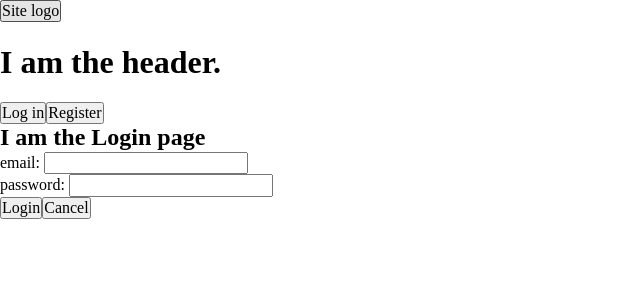
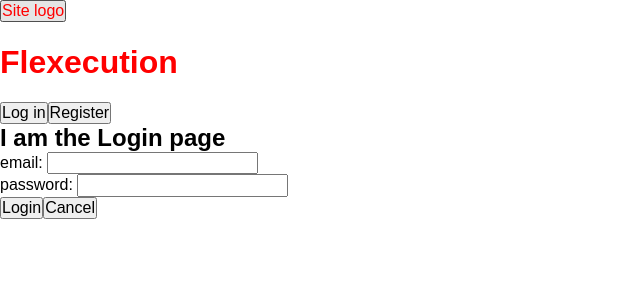
Before and after one commit to StuvaScript/exercise-frontend, a React (Vite) app: page /login in a window 1280 px wide. Shown: the top 300 px of the page, without its empty margins (0-640 px from the left). Built offline with nearby package versions, Linux system fonts and the light colour scheme.

Commit message:
Work on styling

```diff
--- a/src/index.css
+++ b/src/index.css
@@ -0,0 +1,3 @@
+body {
+  font-family: Arial, Helvetica, sans-serif;
+}
--- a/src/pages/AddEditExercise.jsx
+++ b/src/pages/AddEditExercise.jsx
@@ -77,9 +77,9 @@ export default function AddEditExercise() {
   };
 
   return (
-    <>
+    <div>
       <h2>I am the AddEditExercise page</h2>
-      <p>{exerciseID ? "Edit form" : "Add form"}</p>
+
       <form onSubmit={handleSubmit}>
         <label htmlFor="name">name: </label>
         <input
@@ -144,6 +144,6 @@ export default function AddEditExercise() {
         </Link>
       </form>
       {error.value && <p>{error.msg}</p>}
-    </>
+    </div>
   );
 }
--- a/src/pages/Dashboard.jsx
+++ b/src/pages/Dashboard.jsx
@@ -43,7 +43,7 @@ export default function Dashboard() {
   };
 
   return (
-    <>
+    <div>
       <h2>I am the Dashboard page</h2>
       <h3>Exercises</h3>
       <Link to="/add-edit-exercise">
@@ -53,6 +53,6 @@ export default function Dashboard() {
       {exercises.length > 0 && (
         <ExerciseContainer handleDelete={handleDelete} exercises={exercises} />
       )}
-    </>
+    </div>
   );
 }
--- a/src/pages/Header.jsx
+++ b/src/pages/Header.jsx
@@ -3,15 +3,16 @@ import { Link } from "react-router-dom";
 import AuthContext from "../context/AuthContext";
 import LoginRegisterButtons from "../components/LoginRegisterButtons";
 import LogoutButton from "../components/LogoutButton";
+import style from "./Header.module.css";
 
 export default function Header() {
   const { user } = useContext(AuthContext);
   return (
-    <>
+    <div id={style.header}>
       <Link to="/">
-        <button>Site logo</button>
+        <button className={style.red}>Site logo</button>
       </Link>
-      <h1>I am the header. {user && `Hello ${user}`}</h1>
+      <h1>Flexecution {user && `Hello ${user}`}</h1>
 
       {user && (
         <Link to="/">
@@ -24,6 +25,6 @@ export default function Header() {
         </Link>
       )}
       {user ? <LogoutButton /> : <LoginRegisterButtons />}
-    </>
+    </div>
   );
 }
--- /dev/null
+++ b/src/pages/Header.module.css
@@ -0,0 +1,7 @@
+#header {
+  color: red;
+}
+
+.red {
+  color: red;
+}
--- a/src/pages/Home.jsx
+++ b/src/pages/Home.jsx
@@ -1,3 +1,7 @@
 export default function Home() {
-  return <h2>I am the Home page</h2>;
+  return (
+    <div>
+      <h2>I am the Home page</h2>
+    </div>
+  );
 }
--- a/src/pages/Login.jsx
+++ b/src/pages/Login.jsx
@@ -59,8 +59,8 @@ export default function Login({ family }) {
   };
 
   return (
-    <>
-      <h2>I am the Login page {family}</h2>
+    <div>
+      <h2 className="test">I am the Login page {family}</h2>
 
       <form onSubmit={handleSubmit}>
         <label htmlFor="email">email: </label>
@@ -90,6 +90,6 @@ export default function Login({ family }) {
         </Link>
       </form>
       {error.value && <p>{error.msg}</p>}
-    </>
+    </div>
   );
 }
--- a/src/pages/PageNotFound.jsx
+++ b/src/pages/PageNotFound.jsx
@@ -1,3 +1,7 @@
 export default function PageNotFound() {
-  return <h1>Page not found</h1>;
+  return (
+    <div>
+      <h1>Page not found</h1>
+    </div>
+  );
 }
--- a/src/pages/Register.jsx
+++ b/src/pages/Register.jsx
@@ -69,8 +69,8 @@ export default function Register() {
   };
 
   return (
-    <>
-      <h2>I am the Register page</h2>
+    <div>
+      <h2 className="test">I am the Register page</h2>
 
       <form onSubmit={handleSubmit}>
         <label htmlFor="name">name: </label>
@@ -122,6 +122,6 @@ export default function Register() {
         </Link>
       </form>
       {error.value && <p>{error.msg}</p>}
-    </>
+    </div>
   );
 }
```
